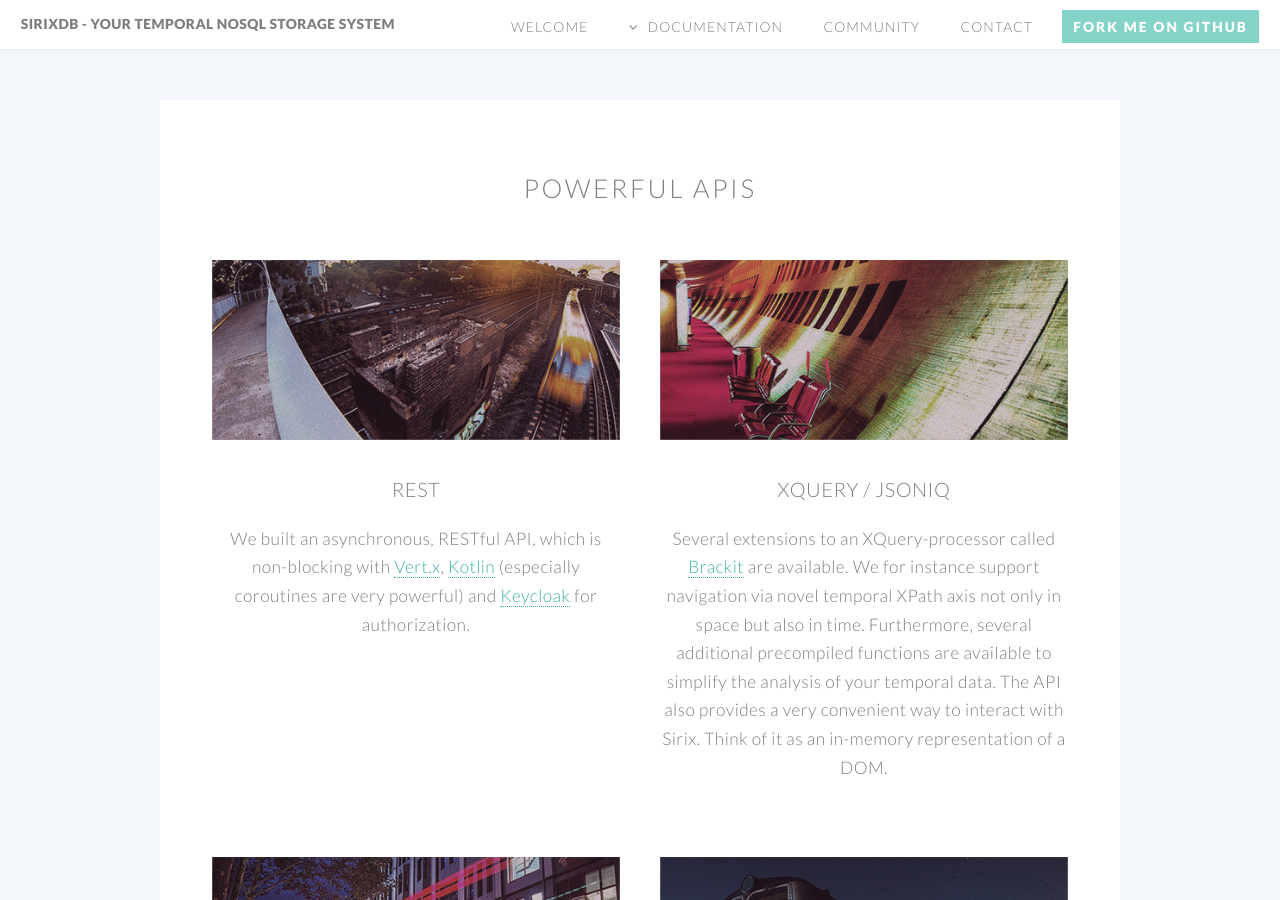
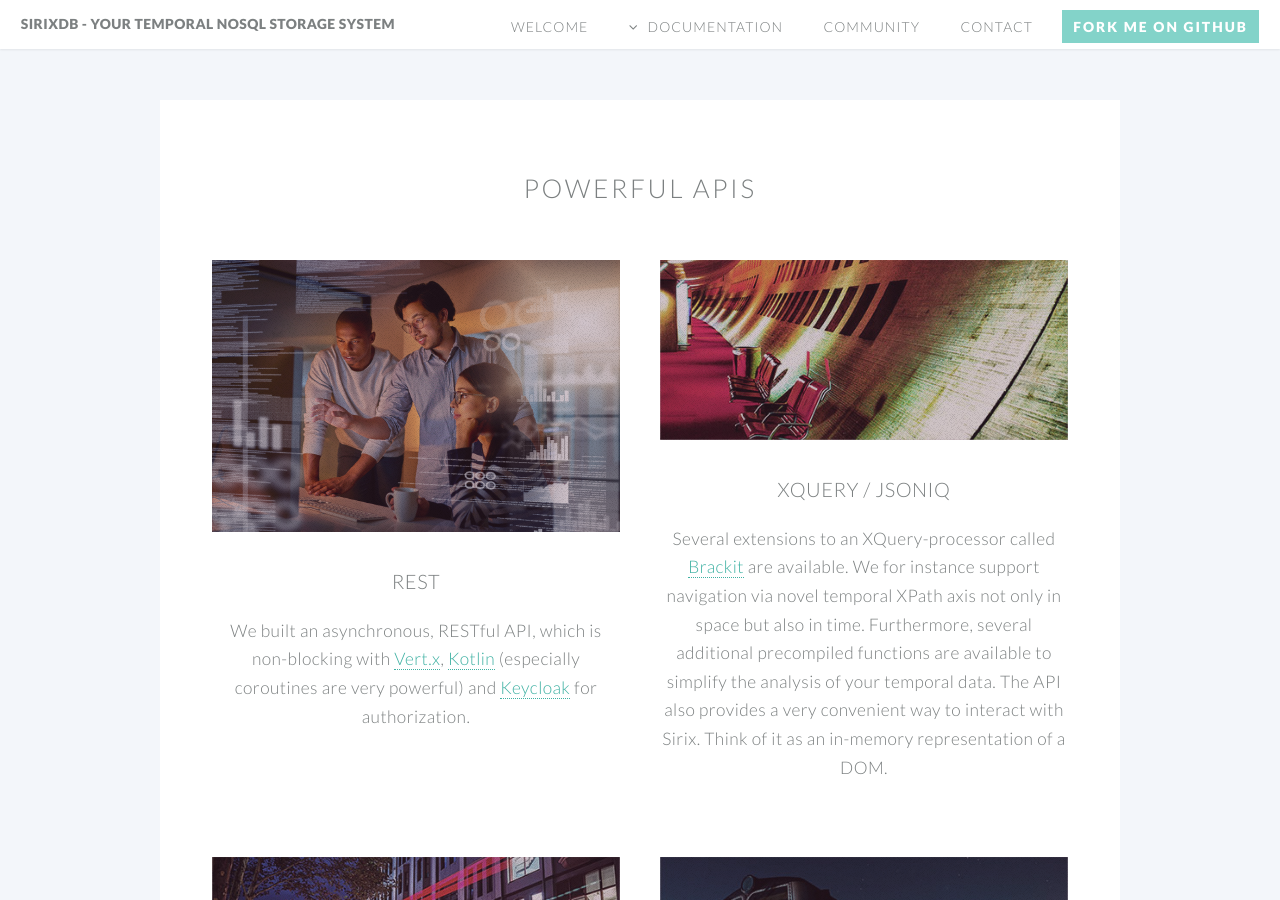
Before and after one commit to sirixdb/sirixdb.github.io, a Jekyll site: the page built from index.html, in a window 1280 px wide and 900 px high, scrolled down 2242 px. Built offline with Jekyll 4.4.1, drawn with Linux system fonts in a browser that asks for light colours.

Commit message:
Update index.html

```diff
--- a/index.html
+++ b/index.html
@@ -99,7 +99,7 @@ layout: landing-page
 							<div class="6u">
 
 								<section>
-									<a href="/rest-api.html" class="image featured"><img src="images/pic01.jpg" alt="" /></a>
+									<a href="/rest-api.html" class="image featured"><img src="images/iStock-918639608.jpg" alt="" /></a>
 									<header>
 										<h3>REST</h3>
 									</header>
```
